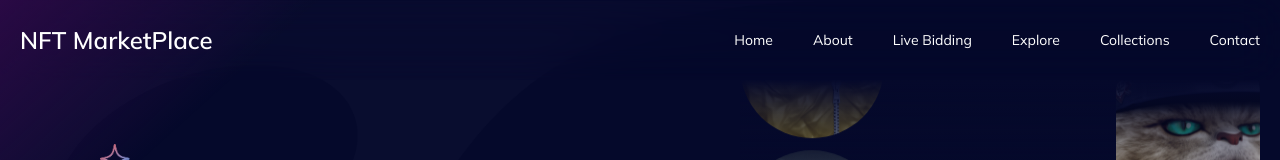
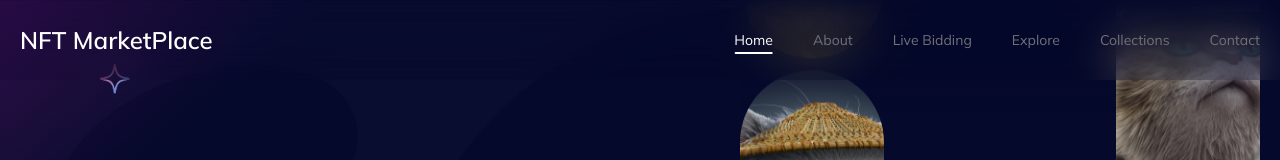
Before and after one commit to NaseemKhan005/nft-react, a Next.js app: page / in a window 1280 px wide. Shown: the top 160 px of the page. Built offline with nearby package versions, Linux system fonts and the light colour scheme.

Commit message:
Navbar Style Changed

```diff
--- a/app/globals.css
+++ b/app/globals.css
@@ -73,6 +73,9 @@
   body {
     @apply bg-background text-foreground overflow-x-hidden;
   }
+  html{
+    @apply scroll-smooth;
+  }
 }
 
 @keyframes slide-vertical {
--- a/app/page.tsx
+++ b/app/page.tsx
@@ -7,9 +7,8 @@ import TopCreators from "@/components/TopCreators";
 
 export default function Home() {
 	return (
-		<div>
+		<div className="before:absolute before:top-0 before:left-0 before:w-80 before:h-72 before:bg-gradient-to-br before:from-[#2A0A45] before:via-transparent before:to-transparent before:-z-10">
 			<div className="bg-gradients-to-b from-[#130F3A] via-[#130F3A] to-purple overflow-x-hidden">
-				{/* background image */}
 				<div className="h-screen w-full bg-[url('/bg.png')] bg-cover bg-top-left absolute top-0 left-0 opacity-20 -z-[10]" />
 				<div className="container px-5 mx-auto flex flex-col gap-32">
 					<Header />
--- a/components/About.tsx
+++ b/components/About.tsx
@@ -7,7 +7,7 @@ import Shine from "./common/Shine";
 
 const About = () => {
 	return (
-		<div className="flex flex-col gap-32 relative">
+		<div id="about" className="flex flex-col gap-32 relative">
 			<div className="flex items-top flex-col md:flex-row gap-20 md:gap-10 lg:gap-32">
 				<div className="flex flex-col gap-8 w-full md:w-[80%]">
 					<p className="rounded-full py-3 px-8 bg-[#121636] bg-clip-padding backdrop-filter backdrop-blur-lg bg-opacity-60 border border-gray-100/10 w-fit flex items-center gap-2 text-sm">
--- a/components/Collections.tsx
+++ b/components/Collections.tsx
@@ -81,7 +81,7 @@ const CollectionCard = ({
 
 const Collections = () => {
 	return (
-		<div className="flex flex-col gap-16 relative">
+		<div id="collections" className="flex flex-col gap-16 relative">
 			<Title title="Hot Collections" />
 
 			<div className="grid sm:grid-cols-2 lg:grid-cols-3 gap-8">
--- a/components/Explore.tsx
+++ b/components/Explore.tsx
@@ -4,7 +4,7 @@ import cardData from "../data/Explore/data.json";
 
 const Explore = () => {
 	return (
-		<div className="flex flex-col gap-16">
+		<div id="explore" className="flex flex-col gap-16">
 			<div>
 				<Title title="Explore NFTs" />
 			</div>
--- a/components/Featured.tsx
+++ b/components/Featured.tsx
@@ -5,7 +5,7 @@ import Shine from "./common/Shine";
 
 const Featured = () => {
 	return (
-		<div className="flex flex-col gap-16 relative">
+		<div id="live-bidding" className="flex flex-col gap-16 relative">
 			<Title title="Featured NFTs" />
 			<Shine customClasses="-right-44 top-full" />
 
--- a/components/Footer.tsx
+++ b/components/Footer.tsx
@@ -7,7 +7,10 @@ const Footer = () => {
 	const date = new Date().getFullYear();
 
 	return (
-		<footer className="bg-[url('/space.jpg')] bg-cover bg-bottom relative bg-opacity-10 mt-8 md:mt-10 lg:mt-16">
+		<footer
+			id="contact"
+			className="bg-[url('/space.jpg')] bg-cover bg-bottom relative bg-opacity-10 mt-8 md:mt-10 lg:mt-16"
+		>
 			<div className="flex flex-col gap-16 md:gap-20 lg:gap-32 z-[10] text-white relative pt-28 md:pt-40 md:pb-0 pb-8">
 				<div className="absolute top-0 left-0 w-full h-full bg-gradient-to-t from-[#05092b]/70 via-[#05092b]/70 to-[#05092b] z-[0]" />
 				<div className="px-5 md:px-16 z-[1]">
--- a/components/Header.tsx
+++ b/components/Header.tsx
@@ -36,28 +36,28 @@ const PlayBtnStyle =
 
 const Header = () => {
 	return (
-		<div className="relative h-auto md:h-screen w-full flex flex-col md:flex-row md:items-center justify-between md:gap-5 gap-10 py-16 md:py-0">
+		<div className="mt-16 md:mt-0 relative h-auto md:h-screen w-full flex flex-col md:flex-row md:items-center justify-between md:gap-5 gap-10 py-16 md:py-0">
 			<div className="absolute top-40 md:top-52 left-72 md:left-[35rem] Z-[1] w-10 h-24 rounded-full border border-white/30" />
 			<Image
 				src="/star1.png"
 				alt="star"
 				width={30}
 				height={30}
-				className="absolute top-16 left-20 Z-[1]"
+				className="absolute top-24 md:top-16 left-44 lg:left-20 -Z-[1]"
 			/>
 			<Image
 				src="/star2.png"
 				alt="star"
 				width={30}
 				height={30}
-				className="absolute bottom-32 left-96 Z-[1]"
+				className="absolute bottom-20 md:bottom-32 left-96 -Z-[1]"
 			/>
 			<Image
 				src="/star3.png"
 				alt="star"
 				width={30}
 				height={30}
-				className="absolute top-20 right-10 Z-[1]"
+				className="absolute top-72 md:top-20 right-10 -Z-[1]"
 			/>
 			<div className="flex flex-col gap-8">
 				<h1 className="text-[2.1rem] sm:text-[2.6rem] lg:text-[3.4rem] font-extrabold leading-snug">
--- a/components/Navbar.tsx
+++ b/components/Navbar.tsx
@@ -7,49 +7,79 @@ import { BiMenu } from "react-icons/bi";
 
 import { Button } from "@/components/ui/button";
 import { cn } from "@/lib/utils";
+import { SocialLinks } from "@/constants/SocialLinks";
+
+const SocialIcon = ({ data: { link, icon: Icon } }: any) => {
+	return (
+		<Link
+			href={link}
+			target="_blank"
+			className="hover:-translate-y-1 transition-all text-lg hover:text-zinc-400"
+		>
+			<Icon />
+		</Link>
+	);
+};
 
 const Navbar = () => {
 	const [showNavbar, setShowNavbar] = useState(false);
+	const [selectedItem, setSelectedItem] = useState("home");
 
 	return (
-		<div className="backdrop-blur-xl bg-purple/10 relative">
-			<div className="flex items-center justify-between container px-5 mx-auto py-4 md:py-6 before:absolute before:top-0 before:left-0 before:w-80 before:h-72 before:bg-gradient-to-br before:from-[#2A0A45] before:via-transparent before:to-transparent before:-z-10">
+		<div
+			id="home"
+			className="backdrop-blur-xl bg-purple/10 w-full z-50 fixed top-0 left-0"
+		>
+			<div className="flex items-center justify-between container px-5 mx-auto py-4 md:py-6">
+				<Link href={"/"}>
+					<h2 className="text-xl lg:text-2xl font-semibold">NFT MarketPlace</h2>
+				</Link>
+
 				<div>
-					<h2 className="text-xl lg:text-2xl font-semibold">NFT MarketPlace</h2>
-				</div>
-				<div className="">
 					<ul
-						className={cn(
-							"flex items-start md:items-center gap-3 md:gap-8 lg:gap-10 capitalize text-sm fixed top-0 w-full sm:w-80 h-screen md:w-auto md:h-auto md:relative md:right-0 backdrop-blur-2xl bg-purple md:backdrop-none md:bg-transparent flex-col md:flex-row py-32 px-10 md:p-0 transition-all z-[100]",
-							showNavbar ? "right-0" : "-right-full"
-						)}
+						className={`${showNavbar === true ? "right-0" : "-right-full"}
+						 z-50 md:relative absolute top-0 md:left-0 w-full sm:w-80 md:w-auto duration-500 h-screen md:h-auto shadow-2xl md:shadow-none flex items-start md:items-center gap-3 md:gap-8 lg:gap-10 capitalize text-sm backdrop-blur-2xl bg-purple md:backdrop-none md:bg-transparent flex-col md:flex-row py-24 px-10 md:p-0 transition-all`}
 					>
-						{[
-							"home",
-							"about",
-							"live bidding",
-							"explore",
-							"collections",
-							"contact",
-						].map((name) => (
-							<li key={name} className="w-full">
-								<Link
-									href={`#${name}`}
-									className="border-b block border-white w-full py-3 md:py-0 md:w-auto md:border-0 relative before:absolute before:bottom-0 md:before:-bottom-1 before:rounded-full before:left-1/2 before:-translate-x-1/2 before:w-full before:h-[2px] before:bg-white before:scale-0 hover:before:scale-100 before:transition-all before:duration-500 whitespace-nowrap"
-								>
-									{name}
-								</Link>
-							</li>
-						))}
 						<Button
 							onClick={() => setShowNavbar(false)}
 							size="icon"
 							variant="ghost"
-							className="md:hidden absolute top-12 left-8 cursor-pointer text-2xl hover:bg-muted-foreground/20 rounded-full hover:text-white hover:rotate-180 transition-all"
+							className="md:hidden absolute top-10 left-8 cursor-pointer text-2xl hover:bg-muted-foreground/20 rounded-full hover:text-white hover:rotate-180 transition-all"
 						>
 							<IoClose />
 						</Button>
+						{[
+							"home",
+							"about",
+							"live-bidding",
+							"explore",
+							"collections",
+							"contact",
+						].map((link) => (
+							<li key={link} className="w-full">
+								<Link
+									href={`#${link}`}
+									onClick={() => setSelectedItem(link)}
+									className={cn(
+										selectedItem === link
+											? "text-white before:bg-white before:scale-100 hover:before:scale-100"
+											: "before:scale-0 hover:before:scale-100 before:bg-zinc-400 md:before:bg-zinc-500 text-zinc-500",
+
+										"border-b block border-white w-full py-3 md:py-0 md:w-auto md:border-0 relative before:absolute before:bottom-0 md:before:-bottom-1 before:rounded-full before:left-1/2 before:-translate-x-1/2 before:w-full before:h-[2px] before:transition-all before:duration-500 whitespace-nowrap"
+									)}
+								>
+									{link.replace(/-/g, " ")}
+								</Link>
+							</li>
+						))}
+						<div className="md:hidden mx-auto absolute bottom-16 left-1/2 -translate-x-1/2 flex gap-3">
+							{SocialLinks.map((link: any) => (
+								<SocialIcon key={link.id} data={link} />
+							))}
+						</div>
 					</ul>
+				</div>
+
 				<Button
 					onClick={() => setShowNavbar(true)}
 					size="icon"
@@ -60,7 +90,6 @@ const Navbar = () => {
 				</Button>
 			</div>
 		</div>
-		</div>
 	);
 };
 
--- /dev/null
+++ b/constants/SocialLinks.ts
@@ -0,0 +1,30 @@
+import { FaFacebookF, FaLinkedin, FaGithub, FaInstagram } from "react-icons/fa";
+import {SiUpwork} from 'react-icons/si'
+
+export const SocialLinks = [
+  {
+    "id": 1,
+    "link": "https://www.facebook.com/profile.php?id=100017192357822&sk",
+    "icon": FaFacebookF
+  },
+  {
+    "id": 2,
+    "link": "https://www.linkedin.com/in/naseem-khan-275275258/",
+    "icon": FaLinkedin
+  },
+  {
+    "id": 3,
+    "link": "https://github.com/NaseemKhan005/",
+    "icon": FaGithub
+  },
+  {
+    "id": 4,
+    "link": "https://www.instagram.com/naseem_khan005/",
+    "icon": FaInstagram
+  },
+  {
+    "id": 5,
+    "link": "https://www.upwork.com/freelancers/~016ab5644aab77bba2",
+    "icon": SiUpwork
+  }
+]
```
Also changed, not shown: data/header.json (deleted, +0 -46 lines). Lines whose indentation alone changed are shown as unchanged.
